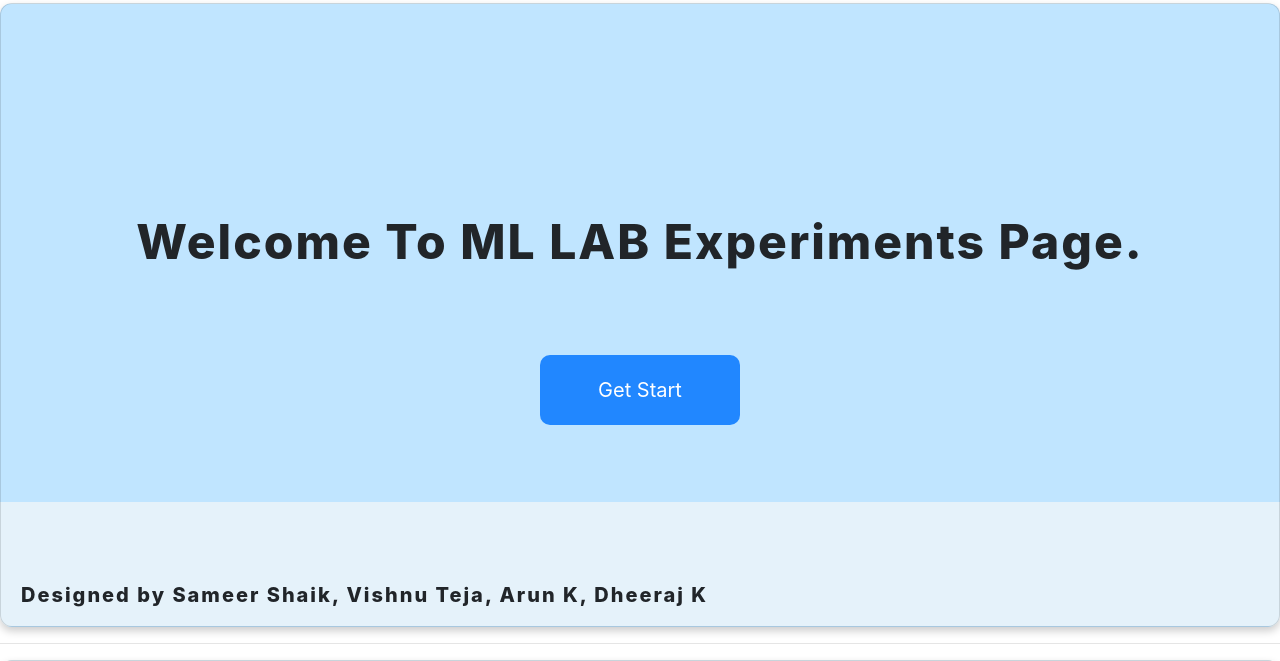
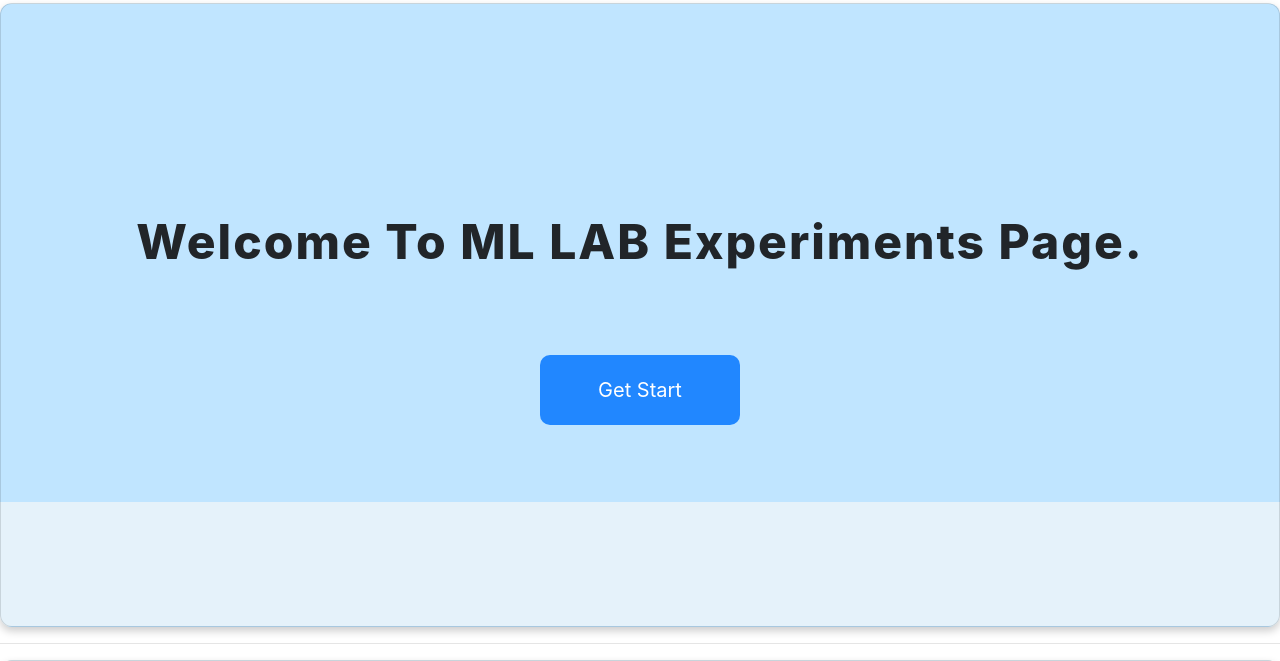
Before and after one commit to Sameer7878/ML_LAB_ALGO_PAGE, a Flask app: page / in a window 1280 px wide. Shown: the top 661 px of the page. Run offline with Flask 2, Linux system fonts and the light colour scheme.

Commit message:
Update index.html
Replaced as an comment,

```diff
--- a/templates/index.html
+++ b/templates/index.html
@@ -19,7 +19,7 @@
           <button class="btn" onclick="scrolldiv('main')"><span>Get Start </span></button>
           </div>
       </div>
-      <p class="intro">Designed by <span>Sameer Shaik</span><span>, Vishnu Teja</span><span>, Arun K</span><span>, Dheeraj K</span></p>
+<!--       <p class="intro">Designed by <span>Sameer Shaik</span><span>, Vishnu Teja</span><span>, Arun K</span><span>, Dheeraj K</span></p> -->
   </div>
 </div>
 <hr>
```
